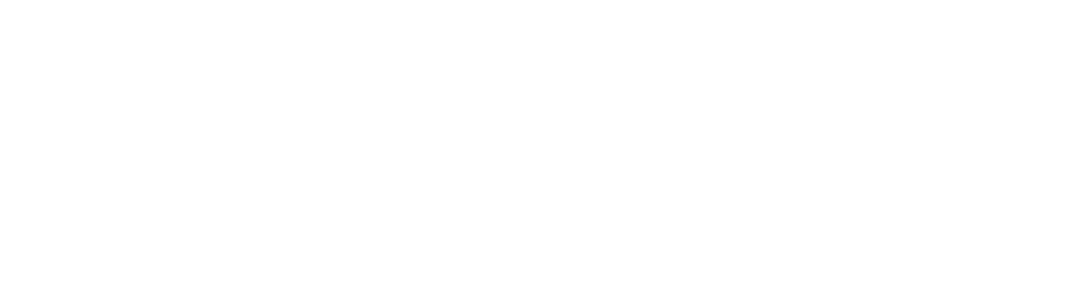
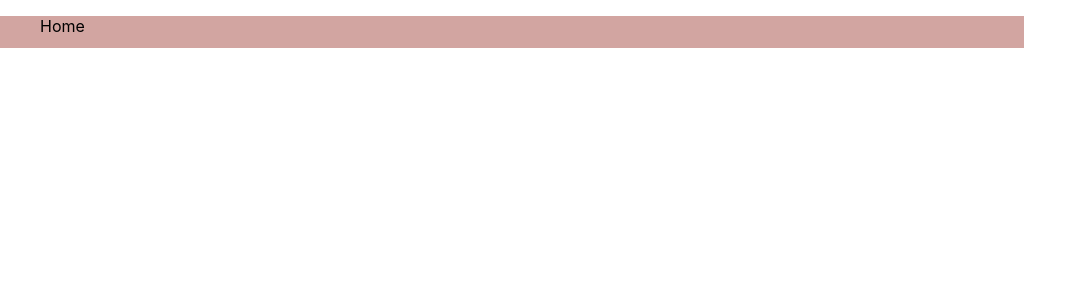
Before and after one commit to rezanahi/React-Mini-Projects, a React (Create React App) app: page / in a window 1280 px wide. Shown: the top 300 px of the page, without its empty margins (0-1087 px from the left). Built offline with nearby package versions, Linux system fonts and the light colour scheme.

Commit message:
add Menu Component

```diff
--- a/src/App.js
+++ b/src/App.js
@@ -1,11 +1,12 @@
 import logo from './logo.svg';
 import './App.css';
 import {BrowserRouter, Routes, Route, Link} from 'react-router-dom';
+import Menu from './components/Menu/Menu'
 
 function App() {
   return (
     <BrowserRouter>
-
+      <Menu></Menu>
     </BrowserRouter>
   );
 }
--- a/src/components/Menu/Menu.css
+++ b/src/components/Menu/Menu.css
@@ -0,0 +1,21 @@
+.container{
+    height: 2rem;
+    background-color: #d2a5a1;
+    width: 1024px;
+}
+
+.menu{
+
+}
+
+.menu__list{
+    display: flex;
+    justify-content: start;
+    align-items: center;
+    gap: 1rem;
+}
+
+.menu__list__item{
+    list-style-type: none;
+
+}
--- a/src/components/Menu/Menu.jsx
+++ b/src/components/Menu/Menu.jsx
@@ -0,0 +1,20 @@
+import './Menu.css'
+
+
+
+function Menu() {
+
+
+    return(
+        <div className="container">
+            <nav className='menu'>
+                <ul className='menu__list'>
+                    <li className='menu__list__item'>Home</li>
+                </ul>
+            </nav>
+        </div>
+    )
+}
+
+
+export default Menu;
```
